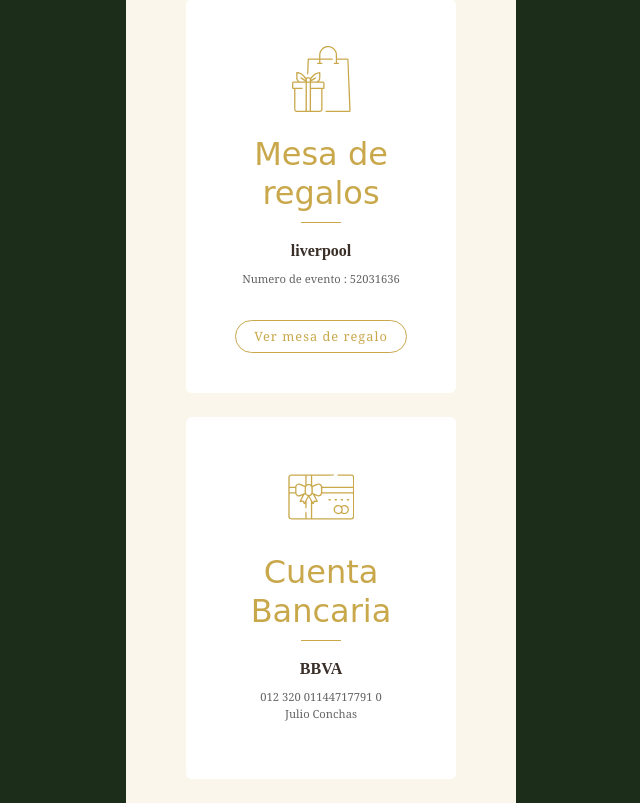
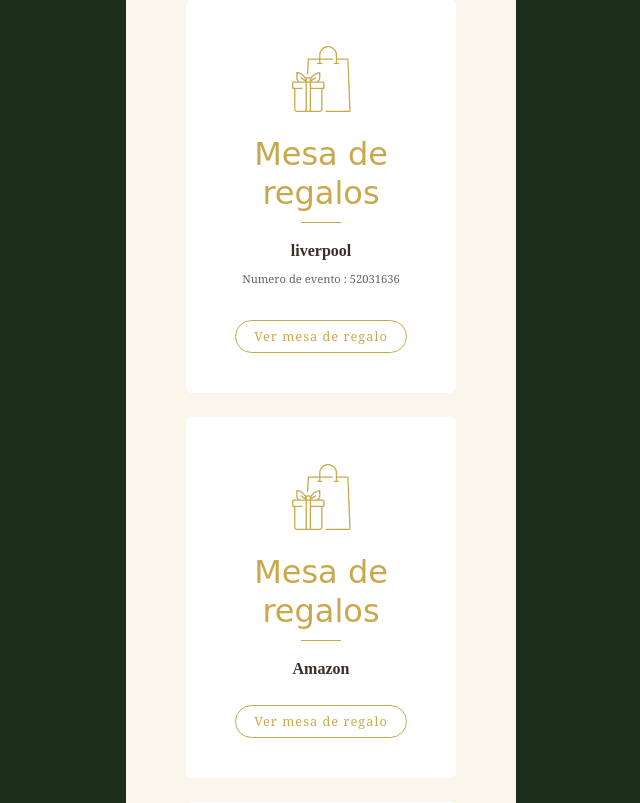
Before and after one commit to iconitodotcom/wedding-invite, a Flask app: page /candj in a window 1280 px wide. Shown: the part 3606-4409 px from the top of the page, without its empty margins (319-959 px from the left). Run offline with Flask 3, Linux system fonts and the light colour scheme; some web fonts are replaced.

Commit message:
adding amazon giffts table

```diff
--- a/invite/templates/gifts.html
+++ b/invite/templates/gifts.html
@@ -12,7 +12,7 @@
 
     <div class="row g-4 justify-content-center">
 
-      <!-- Church Card -->
+      <!-- Mesa Liverpool  -->
       <div class="col-12">
         <div class="venue-card text-center h-100 bg-white fade-in">
 
@@ -27,6 +27,26 @@
             </p>
 
             <a href="https://mesaderegalos.liverpool.com.mx/milistaderegalos/52031636"
+               target="_blank"
+               class="btn venue-btn mt-3">
+               Ver mesa de regalo
+            </a>
+
+        </div>
+      </div>
+
+      <!-- Mesa Amazon  -->
+      <div class="col-12">
+        <div class="venue-card text-center h-100 bg-white fade-in">
+
+            <div class="venue-icon mb-3">
+                {% include "svgs/regalo.html" %}
+            </div>
+
+          <h3 class="venue-heading cj-seal">Mesa de regalos</h3>
+          <p class="venue-name bodoni-moda-sc-txt">Amazon</p>
+
+            <a href="https://www.amazon.com.mx/wedding/guest-view/37NZA1IJ8Q136"
                target="_blank"
                class="btn venue-btn mt-3">
                Ver mesa de regalo
```
